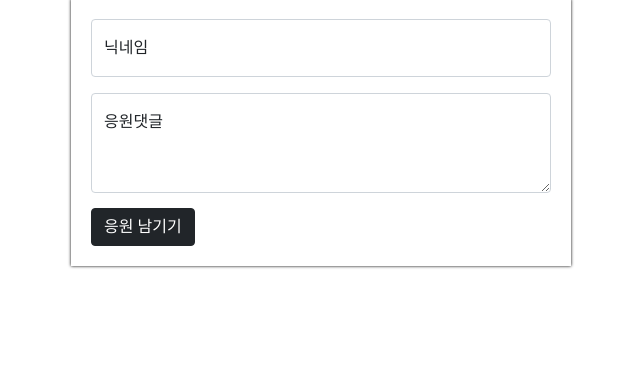
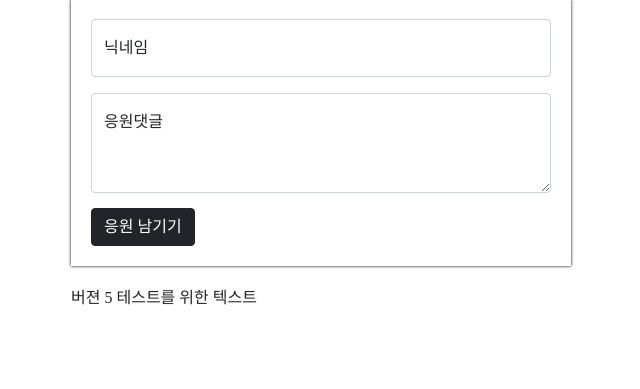
Before and after one commit to hyeonjun4460/personal-repository, a Flask app: page / in a window 1280 px wide. Shown: the part 321-710 px from the top of the page, without its empty margins (319-959 px from the left). Run offline with Flask 2, Linux system fonts and the light colour scheme; data that the repository does not hold is empty.

Commit message:
merge practice2
add text in version5

```diff
--- a/homework/templates/index.html
+++ b/homework/templates/index.html
@@ -133,6 +133,7 @@
     <button onclick="save_comment()" type="button" class="btn btn-dark">응원 남기기</button>
 </div>
 <div class="mycards" id="comment-list">
+    <p>버젼 5 테스트를 위한 텍스트</p>
 
 </div>
 </body>
```
